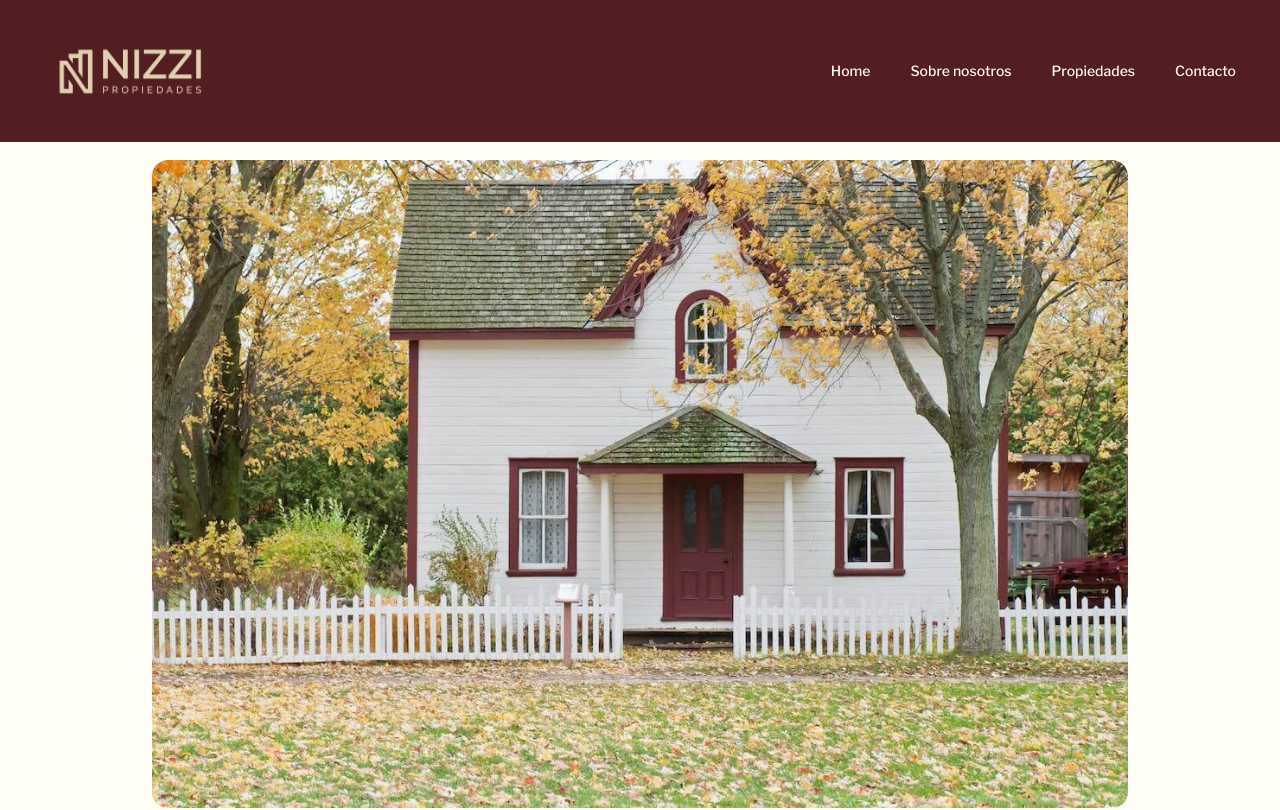
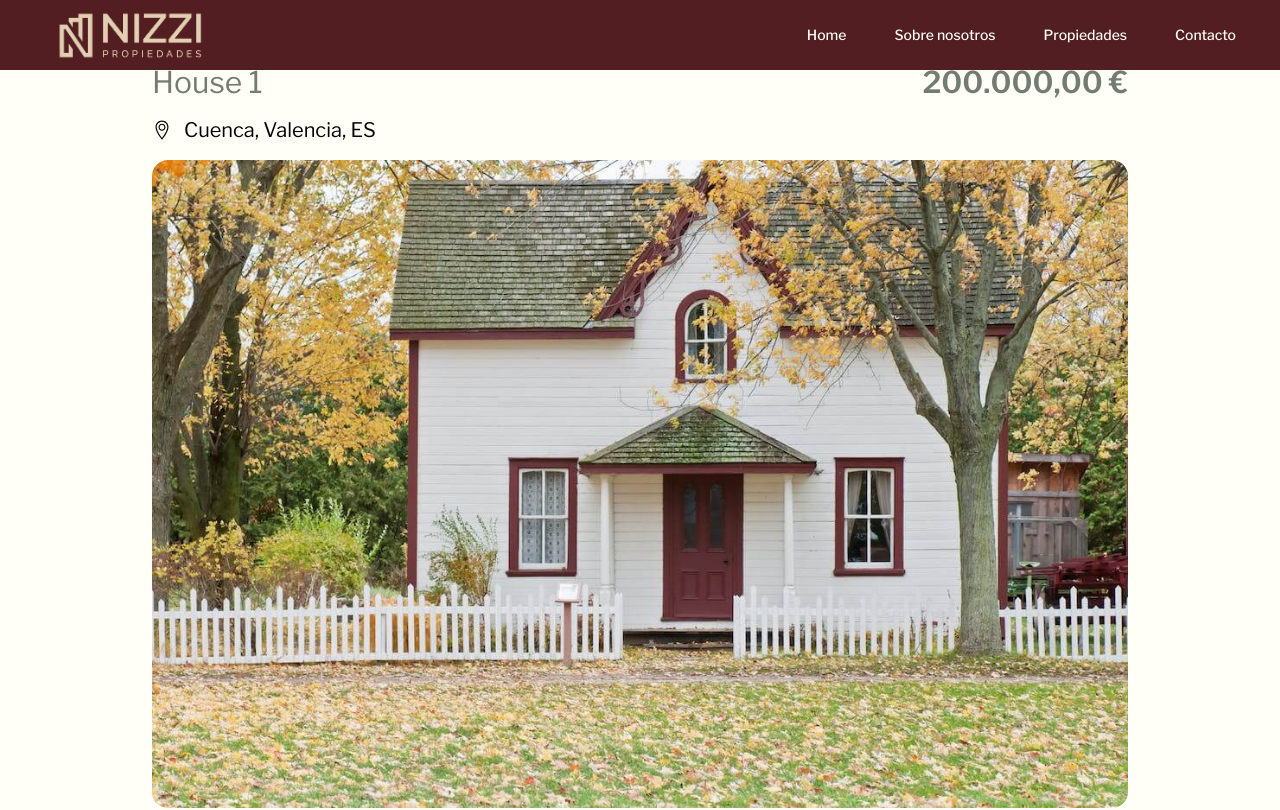
Before and after one commit to andresfernandez89/real-estate-nextjs, a Next.js app: page /properties/1 in a window 1280 px wide. Shown: the top 810 px of the page. Built offline with nearby package versions, Linux system fonts and the light colour scheme.

Commit message:
feat: improve responsive navbar

```diff
--- a/src/components/Header/Header.tsx
+++ b/src/components/Header/Header.tsx
@@ -1,4 +1,3 @@
-"use client";
 import { Navbar } from "../Navbar";
 
 export function Header() {
--- a/src/components/Header/Header.types.ts
+++ /dev/null
@@ -1,5 +0,0 @@
-export type HeaderData = {
-  id: number;
-  name: string;
-  link: string;
-};
--- a/src/components/Header/Header.data.ts
+++ b/src/components/Navbar/Header.data.ts
@@ -1,4 +1,8 @@
-import { HeaderData } from "./Header.types";
+export type HeaderData = {
+  id: number;
+  name: string;
+  link: string;
+};
 
 export const dataHeader: HeaderData[] = [
   {
--- a/src/components/Navbar/Navbar.tsx
+++ b/src/components/Navbar/Navbar.tsx
@@ -1,88 +1,12 @@
-import { motion } from "framer-motion";
-import Image from "next/image";
-import Link from "next/link";
-import { useState } from "react";
-import { LuMenu, LuX } from "react-icons/lu";
-import { dataHeader } from "../Header/Header.data";
+import { NavbarDesktop } from "./components/NavbarDesktop";
+import { NavbarMobile } from "./components/NavbarMobile";
 
 export function Navbar() {
-  const [isOpen, setIsOpen] = useState<boolean>(false);
-
   return (
-    <nav className="bg-main-client fixed top-0 right-0 left-0 z-99 h-auto">
-      <div className="mx-auto h-auto max-w-7xl px-4 sm:px-6 lg:px-8">
-        <div className="flex items-center justify-between">
-          {/************** Mobile **************/}
-          {/*  <Image
-              className="w-auto md:hidden"
-              src="/assets/logoNizzi.png"
-              alt="Logo"
-              width={400}
-              height={300}
-              priority
-            /> */}
-          {/************** Descktop **************/}
-          <div className="hidden h-[75] w-auto md:block">
-            <Link href="/#header-home">
-              <Image
-                src="/assets/logoNizzi.png"
-                alt="Logo"
-                width={200}
-                height={150}
-                className="h-auto max-h-[75] object-cover"
-                priority
-              />
-            </Link>
-          </div>
-
-          <div className="hidden md:block">
-            <div className="ml-10 flex items-baseline space-x-4">
-              {dataHeader.map((item) => (
-                <Link
-                  key={item.name}
-                  href={item.link}
-                  className="text-main-bg hover:text-main-bg hover:bg-main-client-opacity rounded-md px-3 py-2 text-sm font-medium transition-colors duration-300"
-                >
-                  {item.name}
-                </Link>
-              ))}
-            </div>
-          </div>
-          <div className="md:hidden">
-            <button
-              onClick={() => setIsOpen(!isOpen)}
-              className="text-main-bg hover:text-main-bg focus:ring-main-bg my-2 inline-flex items-center justify-center rounded-md p-2 focus:ring-2 focus:outline-hidden focus:ring-inset"
-            >
-              {isOpen ? (
-                <LuX className="block h-6 w-6" aria-hidden="true" />
-              ) : (
-                <LuMenu className="block h-6 w-6" aria-hidden="true" />
-              )}
-            </button>
-            <motion.div
-              className="md:hidden"
-              initial="closed"
-              animate={isOpen ? "open" : "closed"}
-              variants={{
-                open: { opacity: 1, height: "auto" },
-                closed: { opacity: 0, height: 0 },
-              }}
-              transition={{ duration: 0.3, ease: "easeInOut" }}
-            >
-              <div className="space-y-1 px-2 pt-2 pb-3 sm:px-3">
-                {dataHeader.map((item) => (
-                  <Link
-                    key={item.name}
-                    href={item.link}
-                    className="text-main-bg hover:text-main-bg hover:bg-main-client-opacity block rounded-md px-3 py-2 text-base font-medium transition-colors duration-300"
-                  >
-                    {item.name}
-                  </Link>
-                ))}
-              </div>
-            </motion.div>
-          </div>
-        </div>
+    <nav className="bg-main-client fixed top-0 right-0 left-0 z-50 h-auto">
+      <div className="mx-auto h-auto max-w-7xl pr-2 pl-1 sm:px-6 md:px-4 lg:px-8">
+        <NavbarMobile />
+        <NavbarDesktop />
       </div>
     </nav>
   );
--- /dev/null
+++ b/src/components/Navbar/components/NavbarDesktop.tsx
@@ -0,0 +1,33 @@
+import { dataHeader } from "@/components/Navbar/Header.data";
+import Image from "next/image";
+import Link from "next/link";
+
+export function NavbarDesktop() {
+  return (
+    <div className="hidden items-center justify-between md:flex">
+      <div className="h-[70px] w-auto">
+        <Link href="/#header-home">
+          <Image
+            src="/assets/logoNizzi.png"
+            alt="Logo Nizzi Propiedades"
+            width={200}
+            height={70}
+            className="h-auto max-h-[70px] object-cover"
+            priority
+          />
+        </Link>
+      </div>
+      <div className="flex space-x-6">
+        {dataHeader.map((item) => (
+          <Link
+            key={item.name}
+            href={item.link}
+            className="text-main-bg hover:bg-main-client-opacity rounded-md px-3 py-2 text-sm font-medium transition-colors duration-300"
+          >
+            {item.name}
+          </Link>
+        ))}
+      </div>
+    </div>
+  );
+}
--- /dev/null
+++ b/src/components/Navbar/components/NavbarMobile.tsx
@@ -0,0 +1,64 @@
+"use client";
+import { IconMenu2, IconX } from "@tabler/icons-react";
+import { AnimatePresence, motion } from "framer-motion";
+import Image from "next/image";
+import Link from "next/link";
+import { useState } from "react";
+import { dataHeader } from "../Header.data";
+
+export function NavbarMobile() {
+  const [isOpen, setIsOpen] = useState<boolean>(false);
+  return (
+    <>
+      <div className="flex items-center justify-between py-2 md:hidden">
+        <div className="-ml-2 h-[45px] w-[180px]">
+          <Link href="/#header-home">
+            <Image
+              src="/assets/logoNizzi.png"
+              alt="Logo Nizzi Propiedades"
+              width={180}
+              height={45}
+              className="h-auto max-h-[45px] object-cover"
+              priority
+            />
+          </Link>
+        </div>
+
+        <button
+          onClick={() => setIsOpen(!isOpen)}
+          className="text-main-bg hover:text-main-bg focus:ring-main-bg inline-flex items-center justify-center rounded-md p-2 focus:ring-2 focus:outline-none focus:ring-inset"
+        >
+          {isOpen ? (
+            <IconX stroke={2} className="block h-10 w-10" />
+          ) : (
+            <IconMenu2 stroke={2} className="block h-10 w-10" />
+          )}
+        </button>
+      </div>
+      <AnimatePresence>
+        {isOpen && (
+          <motion.div
+            initial={{ height: 0, opacity: 0 }}
+            animate={{ height: "auto", opacity: 1 }}
+            exit={{ height: 0, opacity: 0 }}
+            transition={{ duration: 0.3, ease: "easeInOut" }}
+            className="overflow-hidden md:hidden"
+          >
+            <div className="space-y-2 py-2">
+              {dataHeader.map((item) => (
+                <Link
+                  key={item.name}
+                  href={item.link}
+                  onClick={() => setIsOpen(!isOpen)}
+                  className="text-main-bg hover:bg-main-client-opacity block rounded-md px-3 py-2 text-base font-medium transition-colors duration-300"
+                >
+                  {item.name}
+                </Link>
+              ))}
+            </div>
+          </motion.div>
+        )}
+      </AnimatePresence>
+    </>
+  );
+}
```
Also changed, not shown: public/assets/isotipoNIzzi.png (added).
